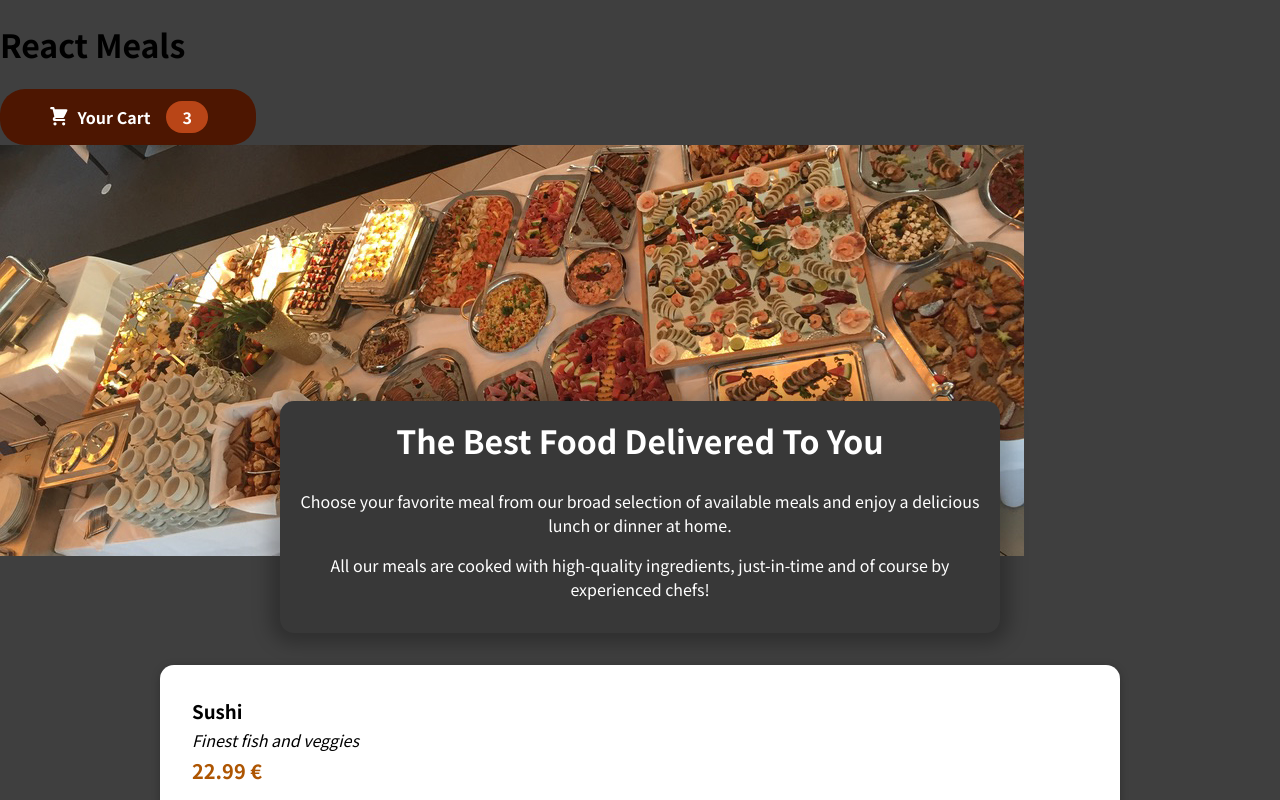
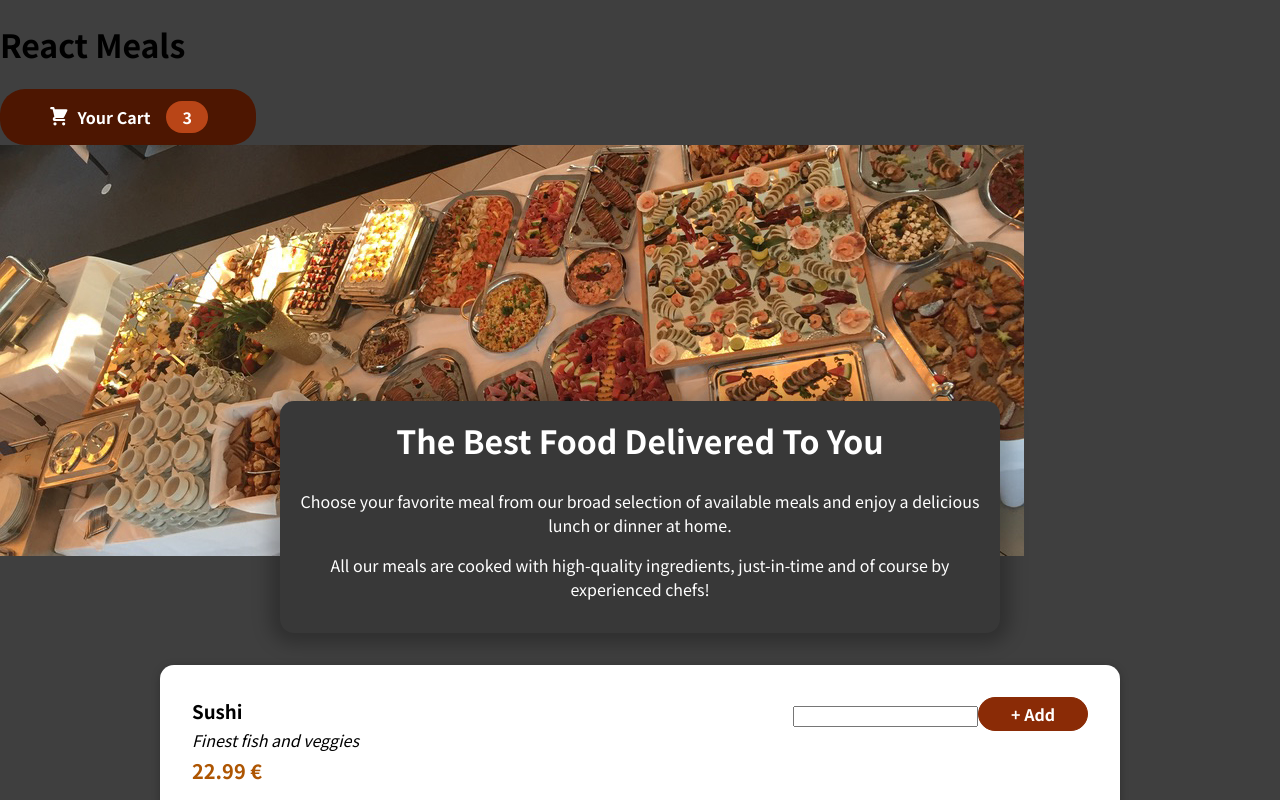
Before and after one commit to lucioxx89/Food_Order_App_React, a React (Create React App) app: page / in a window 1280 px wide. Shown: the top 800 px of the page. Built offline with nearby package versions, Linux system fonts and the light colour scheme.

Commit message:
added mealIteForm component to li

```diff
--- a/src/components/Meals/MealItem/MealItem.js
+++ b/src/components/Meals/MealItem/MealItem.js
@@ -1,4 +1,5 @@
 import React from "react";
+import MealItemForm from "./MealItemForm";
 
 import classes from "./MealItem.module.css";
 
@@ -11,7 +12,9 @@
         <div className={classes.description}> {props.description}</div>
         <div className={classes.price}>{price}</div>
       </div>
-      <div></div>
+      <div>
+        <MealItemForm></MealItemForm>
+      </div>
     </li>
   );
 };
--- a/src/components/Meals/MealItem/MealItemForm.js
+++ b/src/components/Meals/MealItem/MealItemForm.js
@@ -0,0 +1,13 @@
+import React from "react";
+import classes from "./MealItemForm.module.css";
+
+const MealItemForm = (props) => {
+  return (
+    <form className={classes.form}>
+      <input />
+      <button> + Add </button>
+    </form>
+  );
+};
+
+export default MealItemForm;
--- /dev/null
+++ b/src/components/Meals/MealItem/MealItemForm.module.css
@@ -0,0 +1,20 @@
+.form {
+  text-align: right;
+}
+
+.form button {
+  font: inherit;
+  cursor: pointer;
+  background-color: #8a2b06;
+  border: 1px solid #8a2b06;
+  color: white;
+  padding: 0.25rem 2rem;
+  border-radius: 20px;
+  font-weight: bold;
+}
+
+.form button:hover,
+.form button:active {
+  background-color: #641e03;
+  border-color: #641e03;
+}
```
Also changed, not shown: 1 other file (tests, documents, lock files or other folders).
